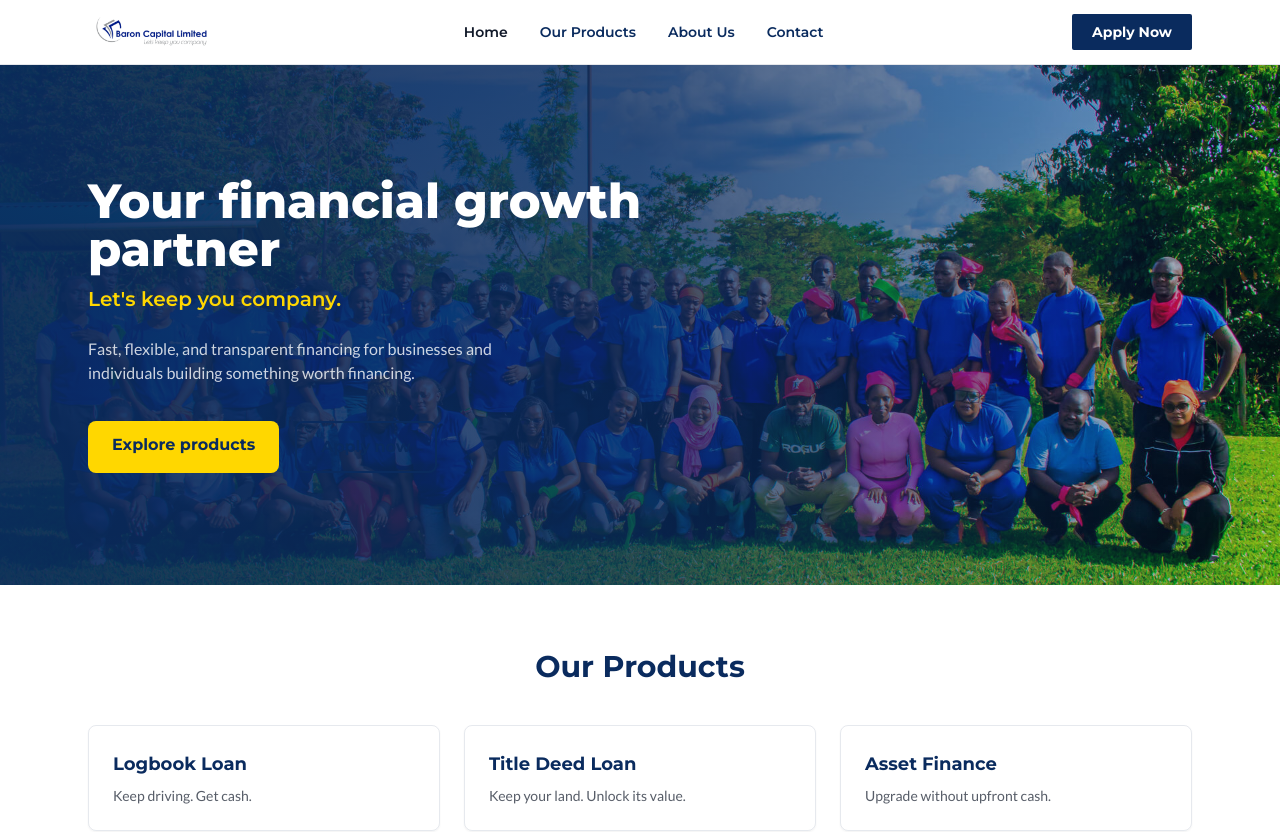
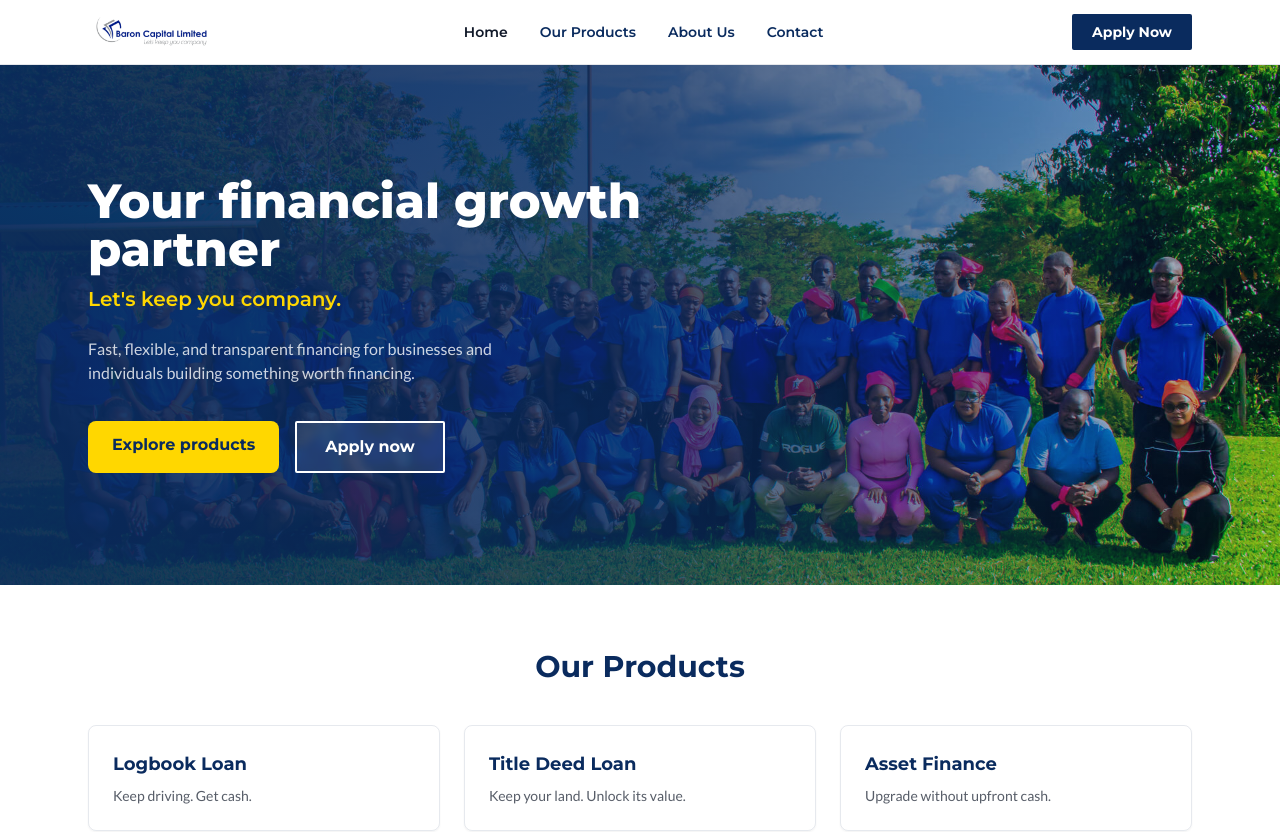
Before and after one commit to mb4y4/baron-capital, a React (Vite) app in the folder frontend/: page / in a window 1280 px wide. Shown: the top 832 px of the page. Built offline with nearby package versions, Linux system fonts and the light colour scheme; no server answers.

Commit message:
Improve Apply Now button visibility against hero photo

```diff
--- a/frontend/src/index.css
+++ b/frontend/src/index.css
@@ -19,7 +19,8 @@
     @apply inline-block rounded bg-bc-gold px-6 py-3 font-heading font-bold text-bc-navy hover:brightness-95 transition;
   }
   .btn-secondary {
-    @apply inline-block rounded border-2 border-bc-navy px-6 py-3 font-heading font-bold text-bc-navy hover:bg-bc-navy hover:text-white transition;
+    /* @apply inline-block rounded border-2 border-bc-navy px-6 py-3 font-heading font-bold text-bc-navy hover:bg-bc-navy hover:text-white transition; */
+    @apply inline-block rounded-sm border-2 border-white bg-white/10 px-7 py-3 font-heading font-bold text-white backdrop-blur-sm hover:bg-white hover:text-bc-navy transition-colors;
   }
   .section {
     @apply mx-auto max-w-6xl px-6 py-16;
```
